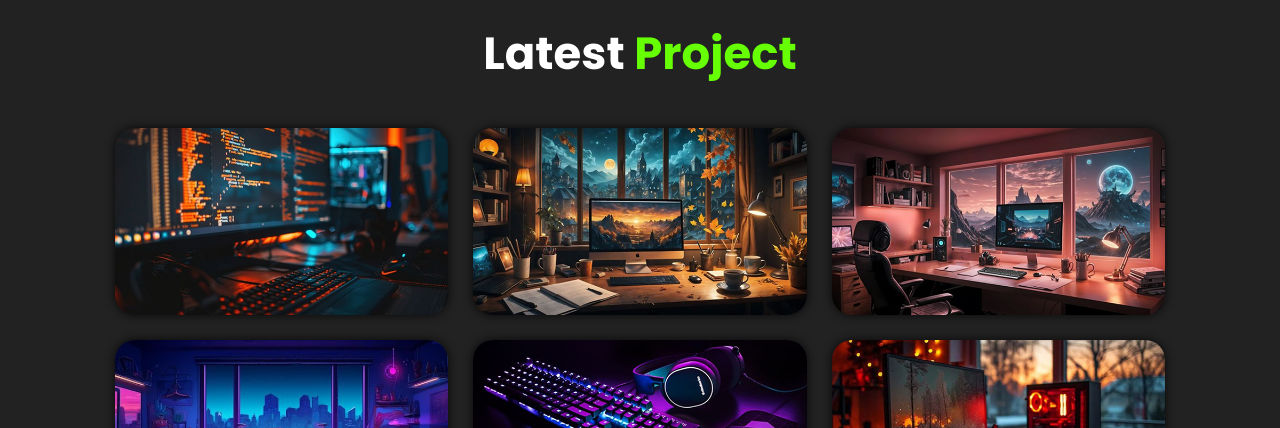
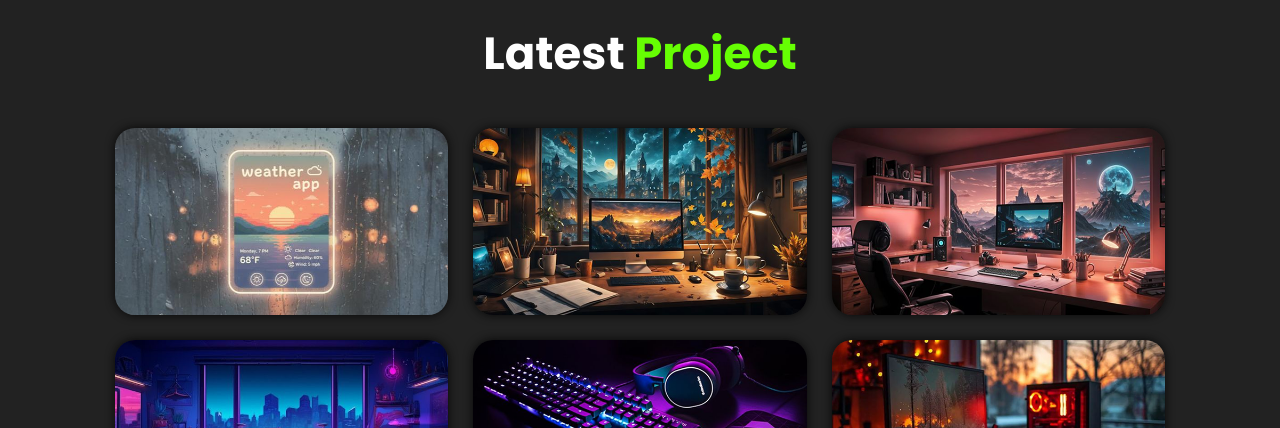
Before and after one commit to YashBhurke/Portfolio, a plain HTML site: page index.html in a window 1280 px wide. Shown: the part 2480-2908 px from the top of the page. Drawn offline with nearby package versions, Linux system fonts and the light colour scheme.

Commit message:
Add files via upload

```diff
--- a/index.html
+++ b/index.html
@@ -123,7 +123,7 @@
 
             <!-- project 1 -->
             <div class="portfolio-box">
-                <img src="./Project1.jpg" alt="Project Image">
+                <img src="./weather_App.jpg" alt="Project Image">
                 <div class="portfolio-layer">
                     <h4>Weather App</h4>
                     <p>Lorem ipsum dolor sit amet consectetur adipisicing elit. Saepe, quasi?</p>
```
Also changed, not shown: weather_App.jpg (added).
